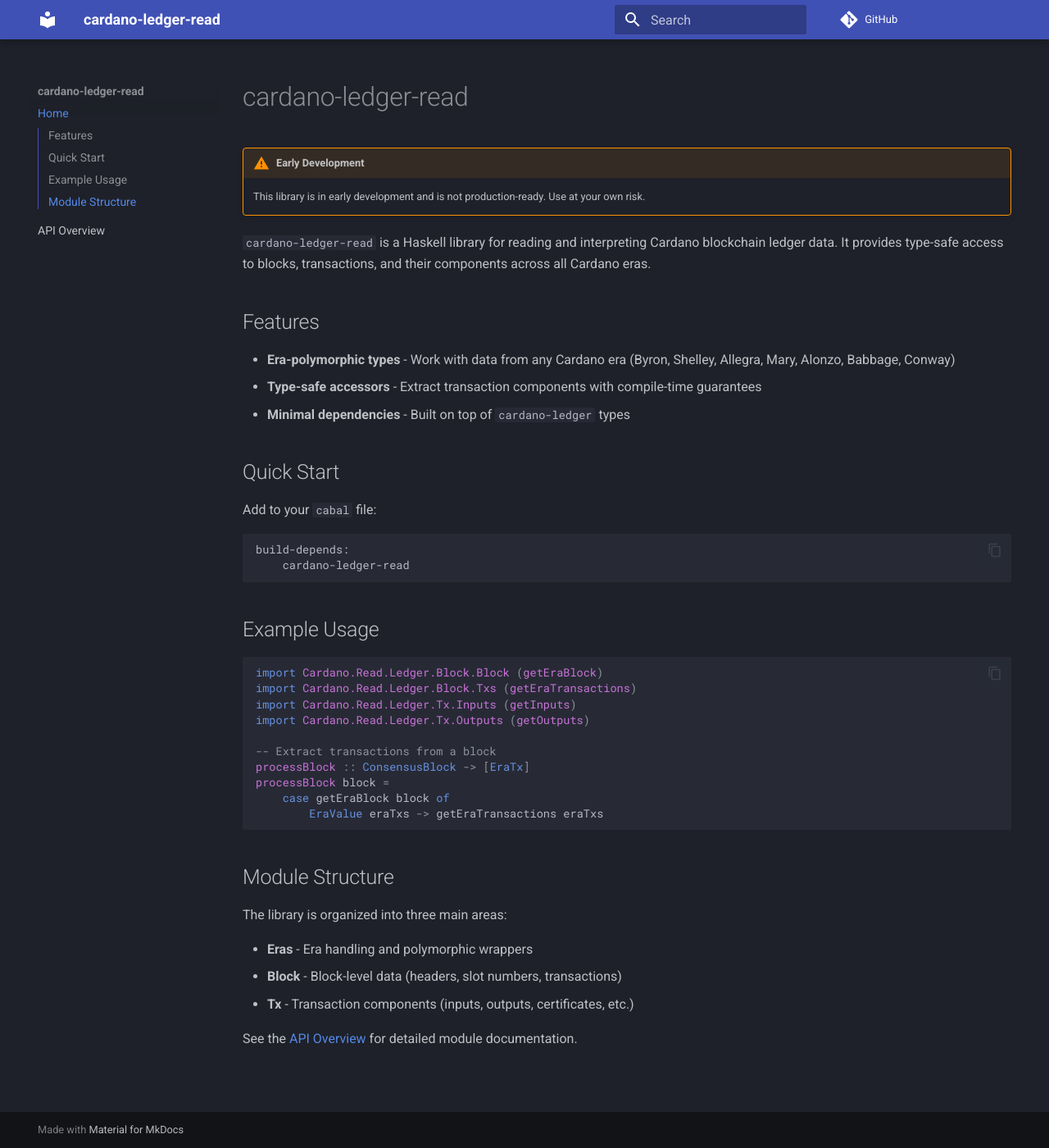
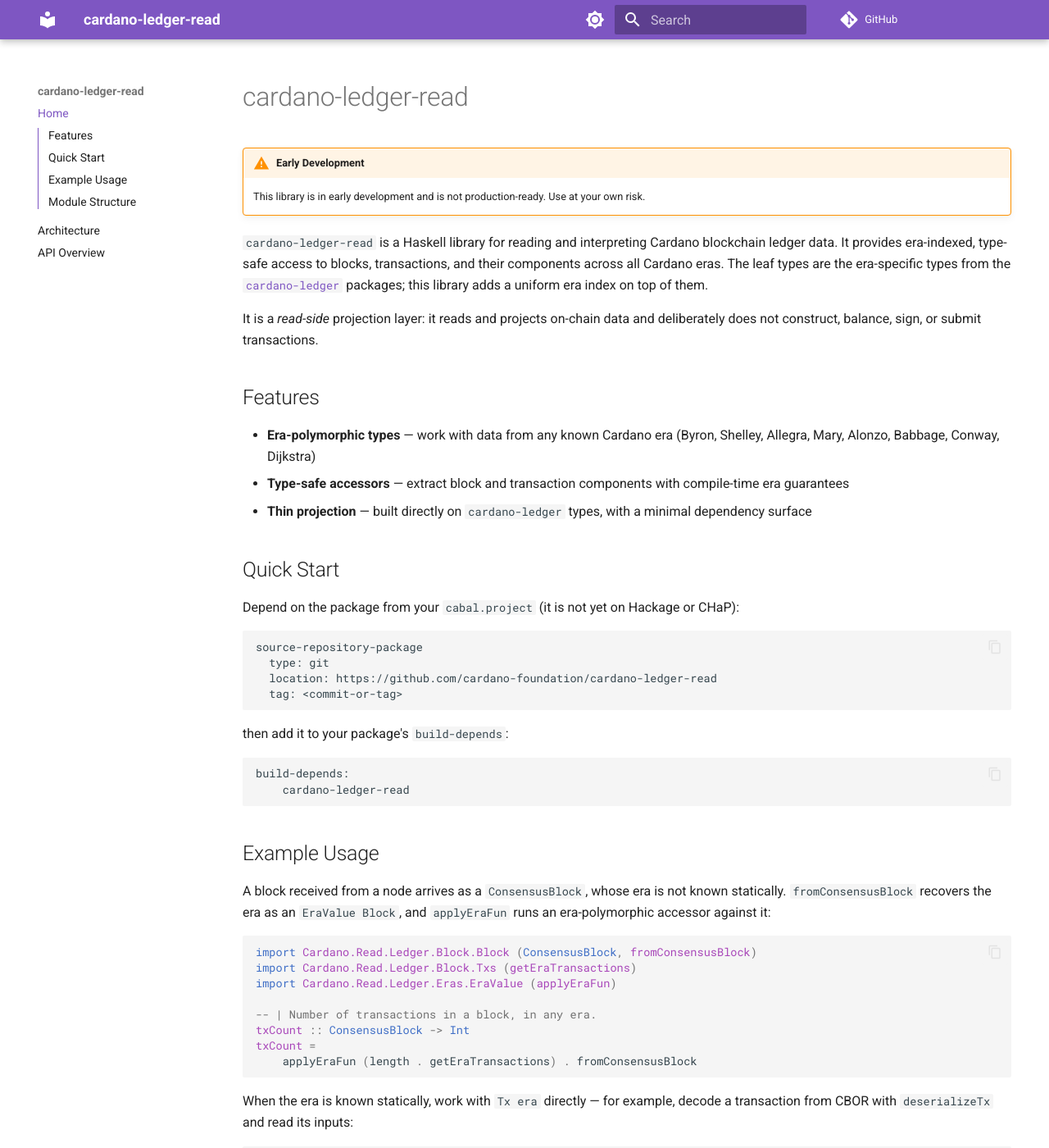
Before and after one commit to cardano-foundation/cardano-ledger-read, an MkDocs documentation site: the page built from docs/index.md, in a window 1280 px wide and 1400 px high. Shown: the whole window at 82% size. Built offline with MkDocs 1.6.1 and Material for MkDocs 9.7.7, drawn with Linux system fonts in a browser that asks for light colours; comment, search, counter and statistics services are not loaded; some of the changed text lies outside the part shown.

Commit message:
docs: fix site accuracy, add architecture page and palette toggle

````diff
--- a/docs/index.md
+++ b/docs/index.md
@@ -5,20 +5,38 @@
     Use at your own risk.
 
 `cardano-ledger-read` is a Haskell library for reading and interpreting
-Cardano blockchain ledger data. It provides type-safe access to blocks,
-transactions, and their components across all Cardano eras.
+Cardano blockchain ledger data. It provides era-indexed, type-safe
+access to blocks, transactions, and their components across all Cardano
+eras. The leaf types are the era-specific types from the
+[`cardano-ledger`](https://github.com/IntersectMBO/cardano-ledger)
+packages; this library adds a uniform era index on top of them.
+
+It is a *read-side* projection layer: it reads and projects on-chain
+data and deliberately does not construct, balance, sign, or submit
+transactions.
 
 ## Features
 
-- **Era-polymorphic types** - Work with data from any Cardano era
-  (Byron, Shelley, Allegra, Mary, Alonzo, Babbage, Conway)
-- **Type-safe accessors** - Extract transaction components with
-  compile-time guarantees
-- **Minimal dependencies** - Built on top of `cardano-ledger` types
+- **Era-polymorphic types** — work with data from any known Cardano era
+  (Byron, Shelley, Allegra, Mary, Alonzo, Babbage, Conway, Dijkstra)
+- **Type-safe accessors** — extract block and transaction components
+  with compile-time era guarantees
+- **Thin projection** — built directly on `cardano-ledger` types, with a
+  minimal dependency surface
 
 ## Quick Start
 
-Add to your `cabal` file:
+Depend on the package from your `cabal.project` (it is not yet on
+Hackage or CHaP):
+
+```cabal
+source-repository-package
+  type: git
+  location: https://github.com/cardano-foundation/cardano-ledger-read
+  tag: <commit-or-tag>
+```
+
+then add it to your package's `build-depends`:
 
 ```cabal
 build-depends:
@@ -27,25 +45,47 @@
 
 ## Example Usage
 
+A block received from a node arrives as a `ConsensusBlock`, whose era is
+not known statically. `fromConsensusBlock` recovers the era as an
+`EraValue Block`, and `applyEraFun` runs an era-polymorphic accessor
+against it:
+
 ```haskell
-import Cardano.Read.Ledger.Block.Block (getEraBlock)
+import Cardano.Read.Ledger.Block.Block (ConsensusBlock, fromConsensusBlock)
 import Cardano.Read.Ledger.Block.Txs (getEraTransactions)
-import Cardano.Read.Ledger.Tx.Inputs (getInputs)
-import Cardano.Read.Ledger.Tx.Outputs (getOutputs)
+import Cardano.Read.Ledger.Eras.EraValue (applyEraFun)
 
--- Extract transactions from a block
-processBlock :: ConsensusBlock -> [EraTx]
-processBlock block =
-    case getEraBlock block of
-        EraValue eraTxs -> getEraTransactions eraTxs
+-- | Number of transactions in a block, in any era.
+txCount :: ConsensusBlock -> Int
+txCount =
+    applyEraFun (length . getEraTransactions) . fromConsensusBlock
+```
+
+When the era is known statically, work with `Tx era` directly — for
+example, decode a transaction from CBOR with `deserializeTx` and read
+its inputs:
+
+```haskell
+import Cardano.Read.Ledger.Tx.CBOR (deserializeTx)
+import Cardano.Read.Ledger.Tx.Tx (Tx)
+import Cardano.Read.Ledger.Tx.Inputs (Inputs, getEraInputs)
+import Cardano.Read.Ledger.Eras (Conway)
+import Cardano.Ledger.Binary (DecoderError)
+import qualified Data.ByteString.Lazy as BL
+
+conwayInputs :: BL.ByteString -> Either DecoderError (Inputs Conway)
+conwayInputs cbor = do
+    tx <- deserializeTx cbor :: Either DecoderError (Tx Conway)
+    pure (getEraInputs tx)
 ```
 
 ## Module Structure
 
 The library is organized into three main areas:
 
-- **Eras** - Era handling and polymorphic wrappers
-- **Block** - Block-level data (headers, slot numbers, transactions)
-- **Tx** - Transaction components (inputs, outputs, certificates, etc.)
+- **Eras** — era handling and polymorphic wrappers
+- **Block** — block-level data (headers, slot numbers, transactions)
+- **Tx** — transaction components (inputs, outputs, certificates, etc.)
 
-See the [API Overview](api.md) for detailed module documentation.
+See the [Architecture](architecture.md) page for the era model and the
+[API Overview](api.md) for detailed module documentation.
--- a/mkdocs.yml
+++ b/mkdocs.yml
@@ -5,7 +5,22 @@
 theme:
   name: material
   palette:
-    scheme: slate
+    # Light mode
+    - media: "(prefers-color-scheme: light)"
+      scheme: default
+      primary: deep purple
+      accent: amber
+      toggle:
+        icon: material/brightness-7
+        name: Switch to dark mode
+    # Dark mode
+    - media: "(prefers-color-scheme: dark)"
+      scheme: slate
+      primary: deep purple
+      accent: amber
+      toggle:
+        icon: material/brightness-4
+        name: Switch to light mode
   features:
     - navigation.indexes
     - toc.integrate
@@ -36,4 +51,5 @@
 
 nav:
   - Home: index.md
+  - Architecture: architecture.md
   - API Overview: api.md
````
Also changed, not shown: docs/api.md (+38 -3 lines), docs/architecture.md (added, +125 -0 lines).
